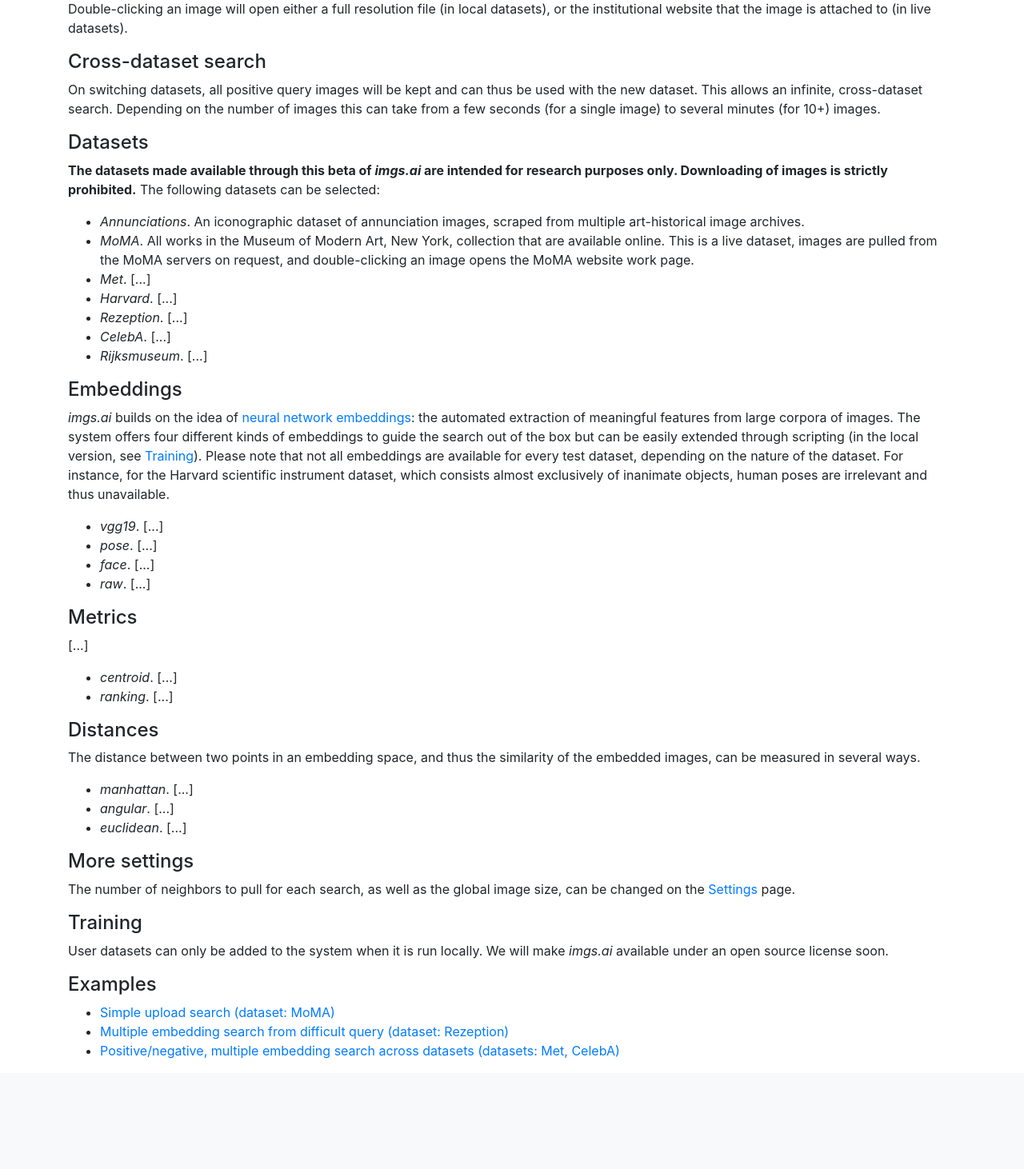
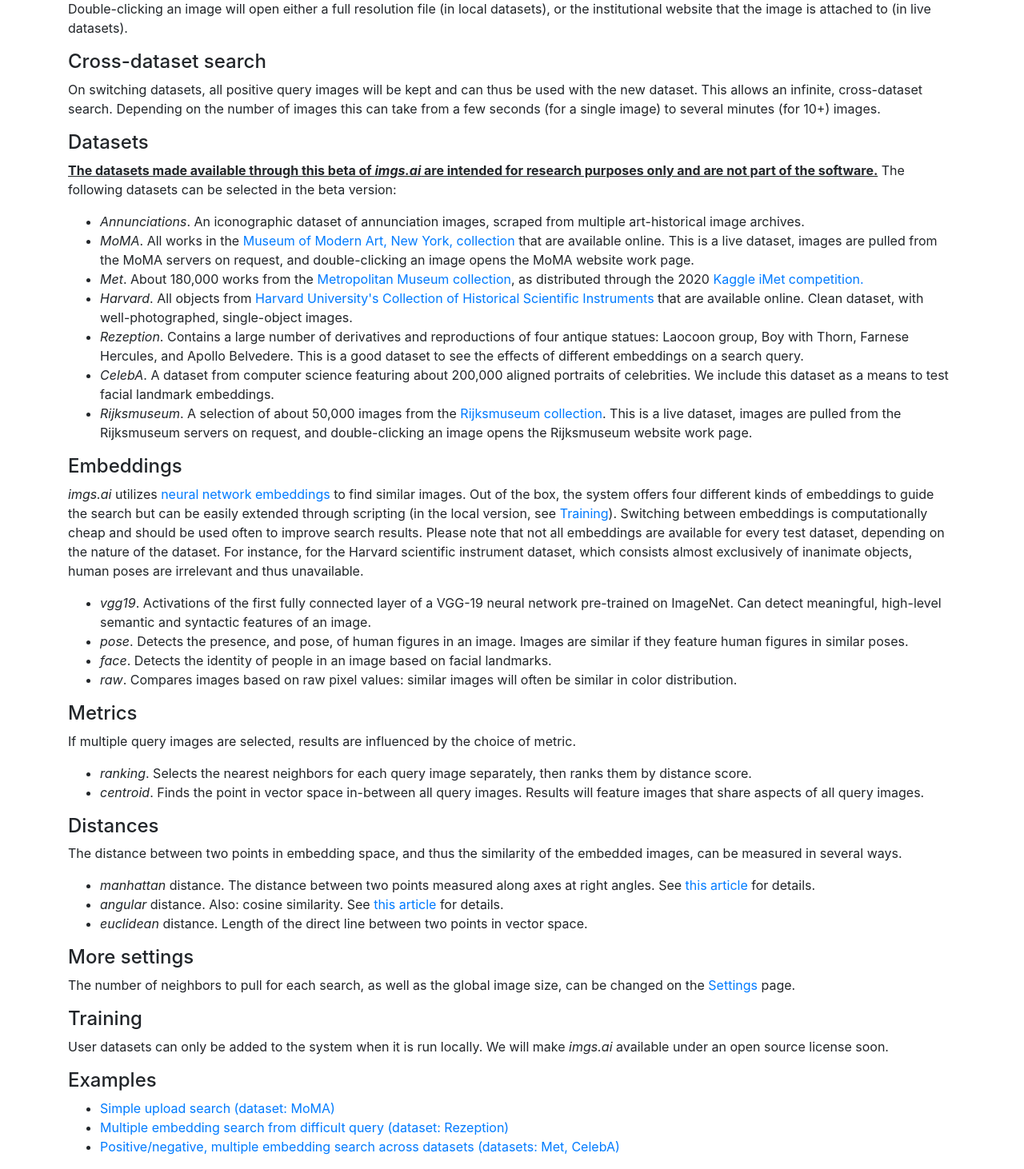
Before and after one commit to IZdigital-FAU/imgs.ai, a Flask app: page /help in a window 1280 px wide. Shown: the part 393-1855 px from the top of the page at 80% size. Before the commit the page ends 1717 px from the top, so only its background shows below. Run offline with Flask 2, Linux system fonts and the light colour scheme; the visitor is signed in with stand-in values (Sample User, id 1); data comes from the database, SQL or seed files in the repository; parts of the project's set-up code (start-up, migrations or seed data) failed here and were passed over; some libraries are stand-ins or nearby versions.

Commit message:
Help page finished

```diff
--- a/app/templates/help.html
+++ b/app/templates/help.html
@@ -19,39 +19,39 @@
 			<p>On switching datasets, all positive query images will be kept and can thus be used with the new dataset. This allows an infinite, cross-dataset search. Depending on the number of images this can take from a few seconds (for a single image) to several minutes (for 10+) images.</p>
 
 			<h4>Datasets</h4>
-			<b>The datasets made available through this beta of <i>imgs.ai</i> are intended for research purposes only. Downloading of images is strictly prohibited.</b> The following datasets can be selected:</p>
+			<b><u>The datasets made available through this beta of <i>imgs.ai</i> are intended for research purposes only and are not part of the software.</u></b> The following datasets can be selected in the beta version:</p>
 			<ul>
 				<li><i>Annunciations</i>. An iconographic dataset of annunciation images, scraped from multiple art-historical image archives.</li>
-				<li><i>MoMA</i>. All works in the Museum of Modern Art, New York, collection that are available online. This is a live dataset, images are pulled from the MoMA servers on request, and double-clicking an image opens the MoMA website work page.</li>
-				<li><i>Met</i>. [...]</li>
-				<li><i>Harvard</i>. [...]</li>
-				<li><i>Rezeption</i>. [...]</li>
-				<li><i>CelebA</i>. [...]</li>
-				<li><i>Rijksmuseum</i>. [...]</li>
+				<li><i>MoMA</i>. All works in the <a href="https://www.moma.org/collection/">Museum of Modern Art, New York, collection</a> that are available online. This is a live dataset, images are pulled from the MoMA servers on request, and double-clicking an image opens the MoMA website work page.</li>
+				<li><i>Met</i>. About 180,000 works from the <a href="https://www.metmuseum.org/art/collection">Metropolitan Museum collection</a>, as distributed through the 2020 <a href="https://www.kaggle.com/c/imet-2020-fgvc7">Kaggle iMet competition.</a></li>
+				<li><i>Harvard</i>. All objects from <a href="http://waywiser.fas.harvard.edu/collections">Harvard University's Collection of Historical Scientific Instruments</a> that are available online. Clean dataset, with well-photographed, single-object images.</li>
+				<li><i>Rezeption</i>. Contains a large number of derivatives and reproductions of four antique statues: Laocoon group, Boy with Thorn, Farnese Hercules, and Apollo Belvedere. This is a good dataset to see the effects of different embeddings on a search query.</li>
+				<li><i>CelebA</i>. A dataset from computer science featuring about 200,000 aligned portraits of celebrities. We include this dataset as a means to test facial landmark embeddings.</li>
+				<li><i>Rijksmuseum</i>. A selection of about 50,000 images from the <a href="https://www.rijksmuseum.nl/en/search">Rijksmuseum collection</a>. This is a live dataset, images are pulled from the Rijksmuseum servers on request, and double-clicking an image opens the Rijksmuseum website work page.</li>
 			</ul>
 
 			<h4>Embeddings</h4>
-			<p><i>imgs.ai</i> builds on the idea of <a href="https://developers.google.com/machine-learning/crash-course/embeddings/video-lecture">neural network embeddings</a>: the automated extraction of meaningful features from large corpora of images. The system offers four different kinds of embeddings to guide the search out of the box but can be easily extended through scripting (in the local version, see <a href="#Training">Training</a>). Please note that not all embeddings are available for every test dataset, depending on the nature of the dataset. For instance, for the Harvard scientific instrument dataset, which consists almost exclusively of inanimate objects, human poses are irrelevant and thus unavailable.</p>
+			<p><i>imgs.ai</i> utilizes <a href="https://developers.google.com/machine-learning/crash-course/embeddings/video-lecture">neural network embeddings</a> to find similar images. Out of the box, the system offers four different kinds of embeddings to guide the search but can be easily extended through scripting (in the local version, see <a href="#Training">Training</a>). Switching between embeddings is computationally cheap and should be used often to improve search results. Please note that not all embeddings are available for every test dataset, depending on the nature of the dataset. For instance, for the Harvard scientific instrument dataset, which consists almost exclusively of inanimate objects, human poses are irrelevant and thus unavailable.</p>
 			<ul>
-				<li><i>vgg19</i>. [...]</li>
-				<li><i>pose</i>. [...]</li>
-				<li><i>face</i>. [...]</li>
-				<li><i>raw</i>. [...]</li>
+				<li><i>vgg19</i>. Activations of the first fully connected layer of a VGG-19 neural network pre-trained on ImageNet. Can detect meaningful, high-level semantic and syntactic features of an image.</li>
+				<li><i>pose</i>. Detects the presence, and pose, of human figures in an image. Images are similar if they feature human figures in similar poses.</li>
+				<li><i>face</i>. Detects the identity of people in an image based on facial landmarks.</li>
+				<li><i>raw</i>. Compares images based on raw pixel values: similar images will often be similar in color distribution.</li>
 			</ul>
 
 			<h4>Metrics</h4>
-			<p>[...]</p>
+			<p>If multiple query images are selected, results are influenced by the choice of metric.</p>
 			<ul>
-				<li><i>centroid</i>. [...]</li>
-				<li><i>ranking</i>. [...]</li>
+				<li><i>ranking</i>. Selects the nearest neighbors for each query image separately, then ranks them by distance score.</li>
+				<li><i>centroid</i>. Finds the point in vector space in-between all query images. Results will feature images that share aspects of all query images.</li>
 			</ul>
 
 			<h4>Distances</h4>
-			<p>The distance between two points in an embedding space, and thus the similarity of the embedded images, can be measured in several ways.</p>
+			<p>The distance between two points in embedding space, and thus the similarity of the embedded images, can be measured in several ways.</p>
 			<ul>
-				<li><i>manhattan</i>. [...]</li>
-				<li><i>angular</i>. [...]</li>
-				<li><i>euclidean</i>. [...]</li>
+				<li><i>manhattan</i> distance. The distance between two points measured along axes at right angles. See <a href="https://en.wikipedia.org/wiki/Taxicab_geometry">this article</a> for details.</li>
+				<li><i>angular</i> distance. Also: cosine similarity. See <a href="https://en.wikipedia.org/wiki/Cosine_similarity">this article</a> for details.</li>
+				<li><i>euclidean</i> distance. Length of the direct line between two points in vector space.</li>
 			</ul>
 
 			<h4>More settings</h4>
```
